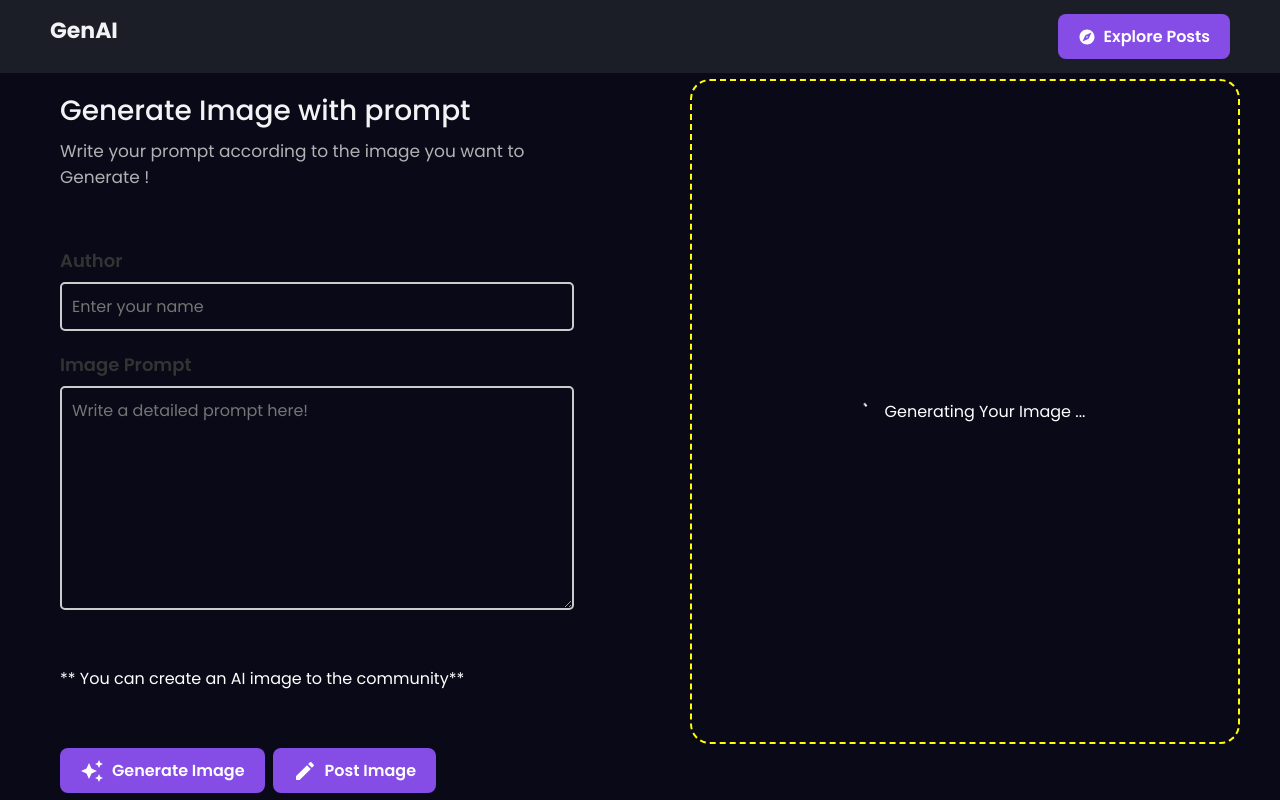
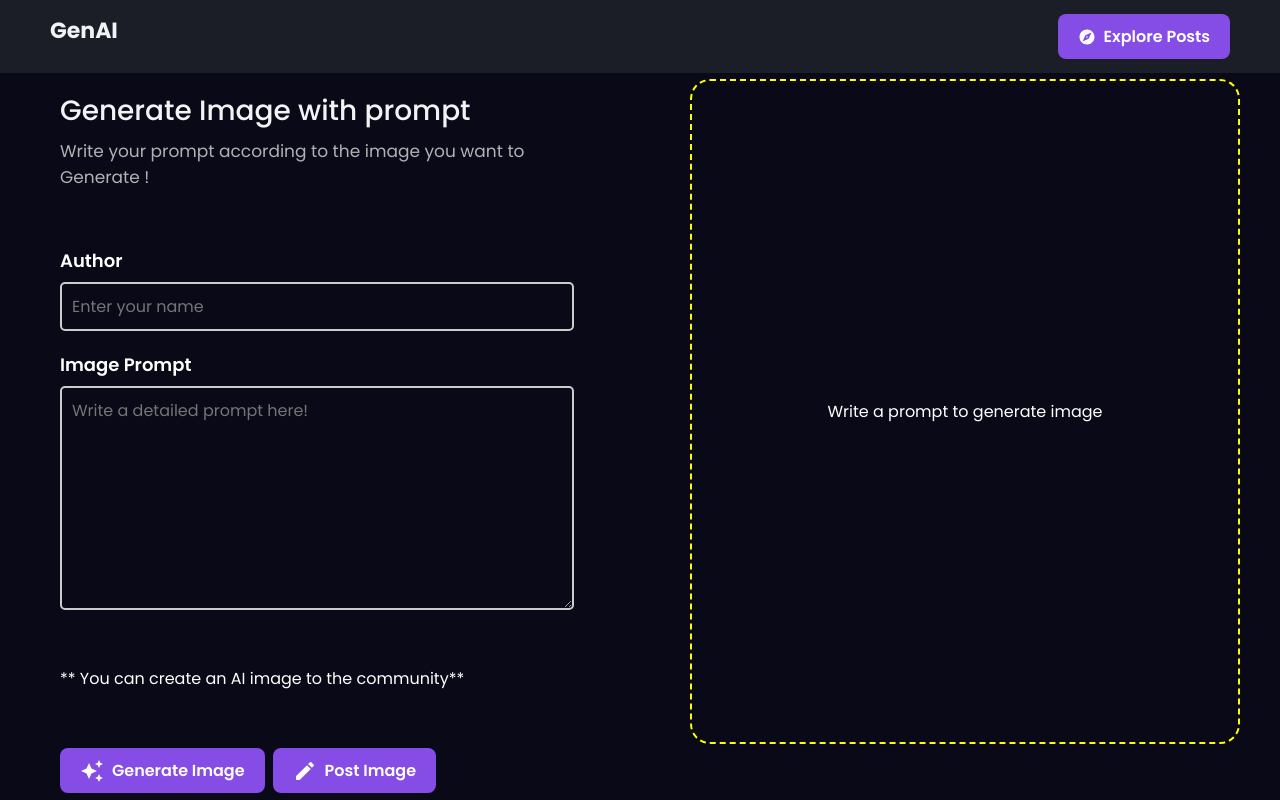
Before and after one commit to Sushant883/AiImageGenerator, a React (Create React App) app in the folder client/: page /post in a window 1280 px wide. Built offline with nearby package versions, Linux system fonts and the light colour scheme.

Commit message:
Complete the frontend

```diff
--- a/client/src/components/GenerateImageCard.jsx
+++ b/client/src/components/GenerateImageCard.jsx
@@ -25,8 +25,18 @@ const Image = styled.img`
   background: black;
 `;
 
-const GenerateImageCard = () => {
-    const [loading] = useState(true); // initially loading true
+const GenerateImageCard = (
+  {
+    post,
+    setPost,
+    // loading,
+    createPostLoading,
+    generateImageLoding,
+    setGenerateImageLoading,
+    setCreatePostLoading,
+  }
+) => {
+    const [loading] = useState(false); // initially loading true
     const [src] = useState(""); // image src blank initially
   return (
     <Container>
--- a/client/src/components/GenerateImageForm.jsx
+++ b/client/src/components/GenerateImageForm.jsx
@@ -54,14 +54,20 @@ const Actions = styled.div`
   gap: 8px;
 `;
 
-const GenerateImageForm = (
+const GenerateImageForm = ({
   post,
   setPost,
   createPostLoading,
   generateImageLoding,
   setGenerateImageLoading,
   setCreatePostLoading,
-) => {
+}) => {
+  const generateImageFun =()=>{
+    setGenerateImageLoading(true);
+  }
+  const createPostFun=()=>{
+    createPostLoading(true);
+  }
   return (
     // this is our form
     <Form>
@@ -101,7 +107,9 @@ const GenerateImageForm = (
       <Actions>
         <Button text="Generate Image" flex leftIcon={<AutoAwesome />}
         isLoading={generateImageLoding}
-        isDisabled={post.prompt === ""} />
+        isDisabled={post.prompt === ""}
+        onClick={()=> generateImageFun()}
+         />
         <Button
           text="Post Image"
           flex
@@ -109,6 +117,7 @@ const GenerateImageForm = (
           leftIcon={<CreateRounded />}
           isLoading={createPostLoading}
           isDisabled={post.name === "" || post.prompt === "" || post.photo === ""}
+          onClick={()=> createPostFun()}
         />
         {/*  this is button component */}
       </Actions>
--- a/client/src/components/TextInput.jsx
+++ b/client/src/components/TextInput.jsx
@@ -1,7 +1,6 @@
 // import React from 'react';
 // import styled from 'styled-components';
 // // import { SearchOutlined } from '@mui/icons-material';
-
 
 // // this is container div
 // const TextInputContainer = styled.div`
@@ -38,25 +37,20 @@
 //   return (
 //     <TextInputContainer>
 
-
 //       <Input
 //       text="text"
 //       placeholder='Enter Your Name . . .!' />
 
-
 //     {/* < SearchOutlined />  */}
 //     </TextInputContainer>
-
-
 
 //   );
 // };
 
 // export default TextInput;
 
-import React from "react";
+import React, { useState } from "react";
 import styled from "styled-components";
-
 
 // Container for the form
 const Form = styled.div`
@@ -75,14 +69,13 @@ const InputContainer = styled.div`
   display: flex;
   flex-direction: column;
   gap: 8px;
-
 `;
 
 // Label styling
 const Label = styled.label`
   font-size: 18px;
   font-weight: 600;
-  color: #333;
+  color: white;
 
   // &:focus{
   // color:white;
@@ -98,12 +91,12 @@ const Input = styled.input`
   background: transparent;
   border-radius: 5px;
   width: 100%;
-  color: #333;
+  color: white;
   // background-color: #fff;
 
   &:focus {
     // border-color: #4CAF50;
-     border-color: #8A2BE2;
+    border-color: #8a2be2;
     box-shadow: 0 0 5px rgba(76, 175, 80, 0.5);
   }
 `;
@@ -116,49 +109,56 @@ const Textarea = styled.textarea`
   border: 2px solid #ccc;
   border-radius: 5px;
   width: 100%;
-  color: #333;
+  color: white;
   // background-color: #fff;
   background: transparent;
   resize: vertical;
 
   &:focus {
     // border-color: #4CAF50;
-     border-color: #8A2BE2;
+    border-color: #8a2be2;
     box-shadow: 0 0 5px rgba(76, 175, 80, 0.5);
   }
 `;
 
-const TextInput = (
-  post,
-  setPost,
+const TextInput = ({
+  loading,
   createPostLoading,
   generateImageLoding,
   setGenerateImageLoading,
   setCreatePostLoading,
-) => {
+}) => {
+  const [post, setPost] = useState({
+    name: "",
+    textarea: "",
+  });
   return (
     <Form>
       <InputContainer>
-        <Label htmlFor="author">Author</Label>
+        <Label>Author</Label>
         <Input
           // id="author"
           type="text"
           placeholder="Enter your name"
           name="author"
           value={post.author}
-          handleChange={(e)=>setPost({...post,prompt:e.targe.value})}
+          handleChange={(e) => setPost({ ...post, author: e.target.value })}
         />
       </InputContainer>
 
       <InputContainer>
-        <Label htmlFor="imagePrompt">Image Prompt</Label>
+        <Label>Image Prompt</Label>
         <Textarea
           // id="imagePrompt"
+          type="text"
           placeholder="Write a detailed prompt here!"
-          name="imagePrompt"
+          name="textarea"
           rows="8"
           value={post.prompt}
-          handleChange={(e)=>setPost({...post,prompt:e.targe.value})}
+          handleChange={(e) => {
+            setGenerateImageLoading(true);
+            setPost({ ...post, prompt: e.target.value });
+          }}
         />
       </InputContainer>
     </Form>
--- a/client/src/pages/CreatePost.jsx
+++ b/client/src/pages/CreatePost.jsx
@@ -23,12 +23,12 @@ const Container = styled.div`
 
 const Wrapper = styled.div`
   // flex: 1;
-  width:100%;
+  width: 100%;
   height: fit-content;
   max-width: 1200px;
   gap: 8%;
   display: flex;
-  justify-content:center;
+  justify-content: center;
   @media (max-width: 768px) {
     flex-direction: column;
   }
@@ -38,17 +38,24 @@ function CreatePost() {
   const [generateImageLoding, setGenerateImageLoading] = useState(false);
   const [createPostLoading, setCreatePostLoading] = useState();
   const [post, setPost] = useState({
-    author: "",
+    name: "",
     prompt: "",
     photo: "",
   });
   return (
     <Container>
       <Wrapper>
-        <GenerateImageForm /> {/* this is Generateimage form components */}
-        <GenerateImageCard
-        src={post?.photo}
-        loading={generateImageLoding}/> {/* this is Generateimage card components */}
+        <GenerateImageForm
+          post={post}
+          setPost={setPost}
+          createPostLoading={createPostLoading}
+          generateImageLoding={generateImageLoding}
+          setGenerateImageLoading={setGenerateImageLoading}
+          setCreatePostLoading={setCreatePostLoading}
+        />
+        {/* this is Generateimage form components */}
+        <GenerateImageCard src={post?.photo} loading={generateImageLoding} />
+        {/* this is Generateimage card components */}
       </Wrapper>
     </Container>
   );
```
